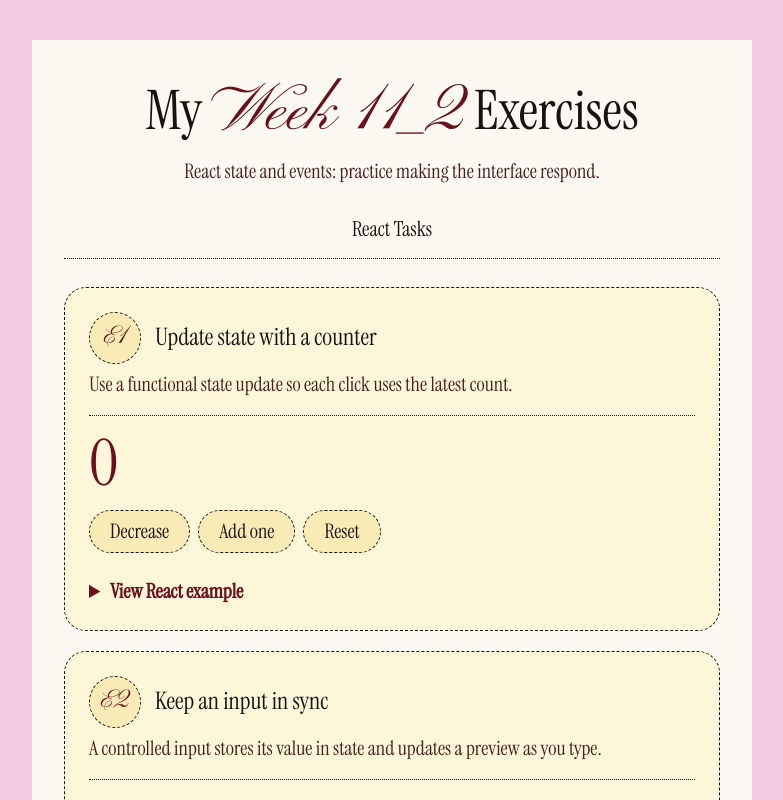
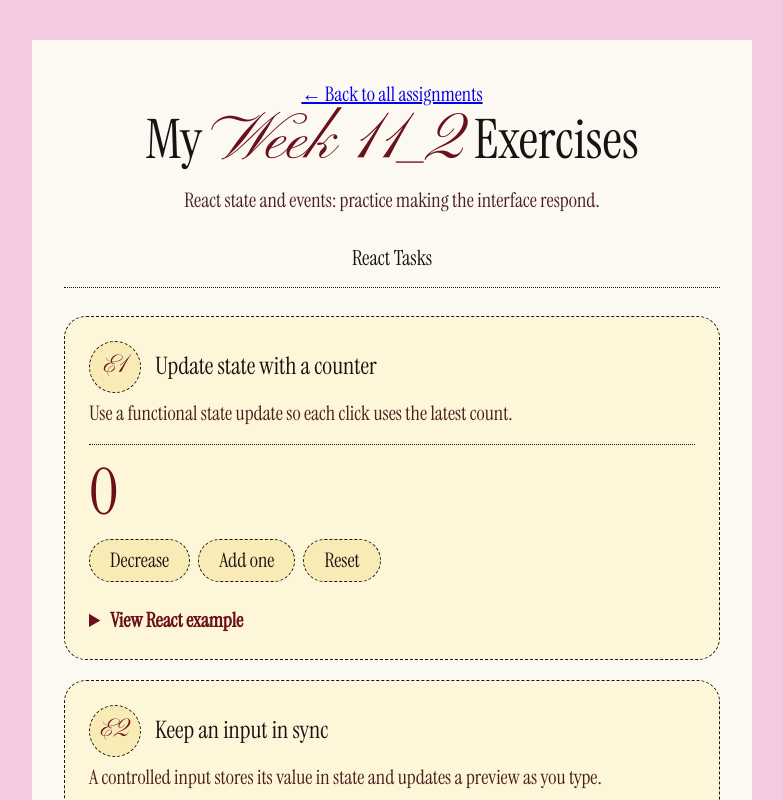
Before and after one commit to aadi-eee/week11-2, a React (Vite) app: page / in a window 1280 px wide. Shown: the top 800 px of the page, without its empty margins (248-1031 px from the left). Built offline with nearby package versions, Linux system fonts and the light colour scheme.

Commit message:
Link back to portfolio assignments

```diff
--- a/src/App.jsx
+++ b/src/App.jsx
@@ -14,6 +14,9 @@ export default function App() {
 
       <div className="site">
         <main id="main" tabIndex={-1}>
+          <a className="back" href="https://aadi-eee.github.io/webprogramming/#work">
+            &larr; Back to all assignments
+          </a>
           <h1>My <span className="script">Week 11_2</span> Exercises</h1>
           <p className="lead">React state and events: practice making the interface respond.</p>
 
```
Also changed, not shown: 2 other files (tests, documents, lock files or other folders).
